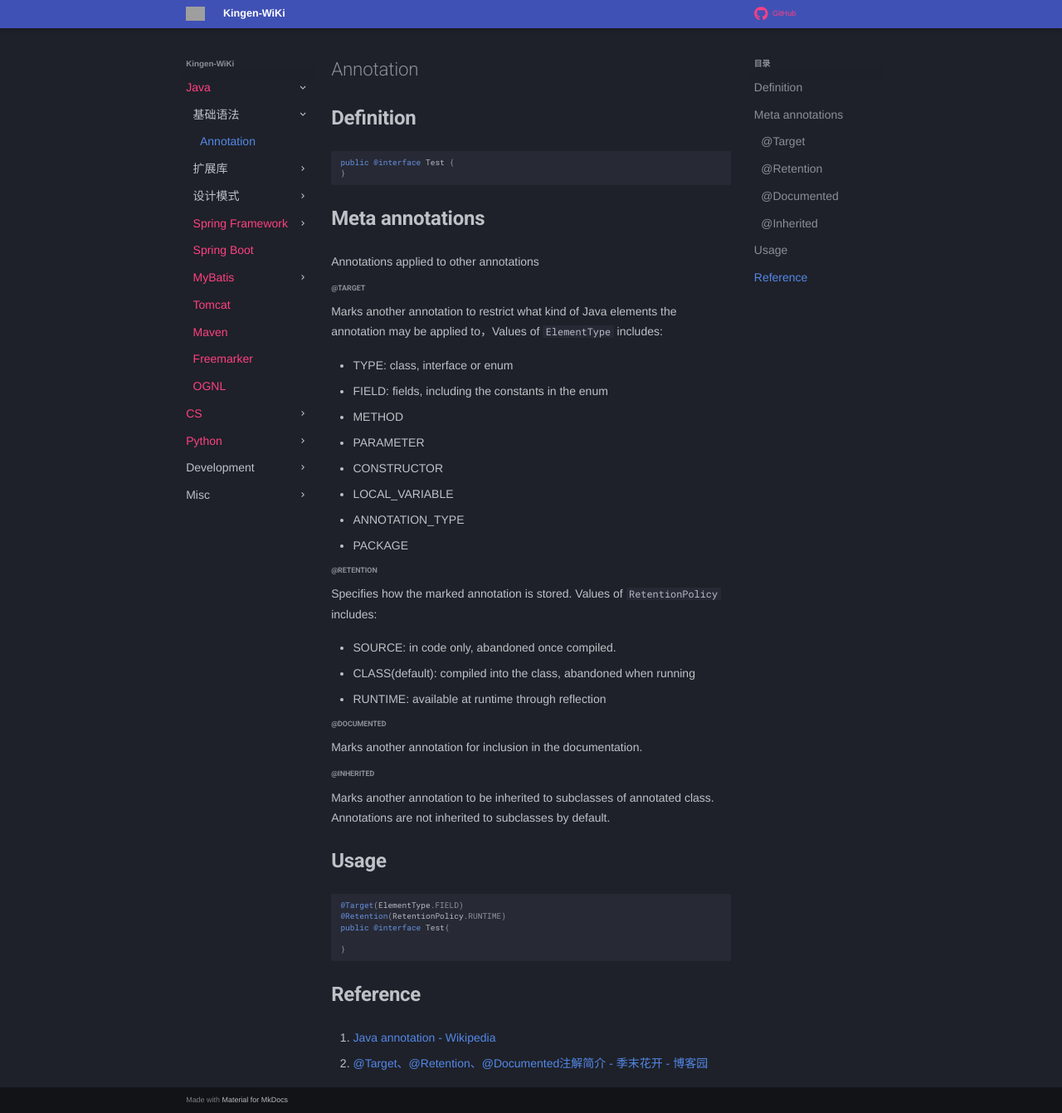
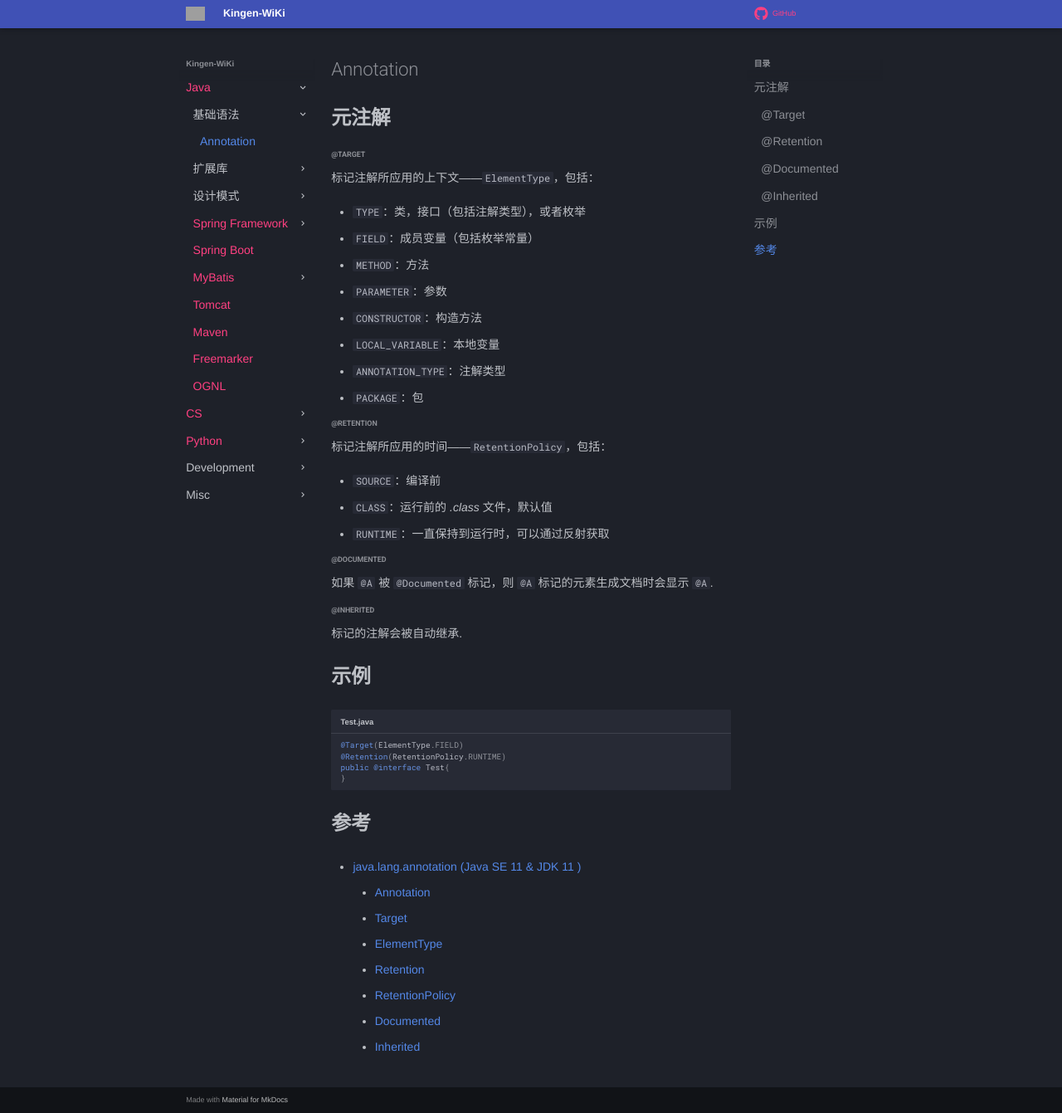
Before and after one commit to EastSunrise/wiki-kingen, an MkDocs documentation site: the page built from docs/java/language/annotation.md, in a window 1280 px wide and 1341 px high. Shown: the whole window at 83% size. Built offline with MkDocs 1.6.1 and Material for MkDocs 9.7.7, drawn with Linux system fonts in a browser that asks for light colours; nearby versions of some CDN libraries; library files that are not in the unit come from our copies; comment, search, counter and statistics services are not loaded; grey boxes are pictures that could not be loaded.

Commit message:
Reformat annotation.md

````diff
--- a/docs/java/language/annotation.md
+++ b/docs/java/language/annotation.md
@@ -1,54 +1,50 @@
-#### Definition
+#### 元注解
 
-```java
-public @interface Test {
+##### @Target
+
+标记注解所应用的上下文——`ElementType`，包括：
+
+* `TYPE`：类，接口（包括注解类型），或者枚举
+* `FIELD`：成员变量（包括枚举常量）
+* `METHOD`：方法
+* `PARAMETER`：参数
+* `CONSTRUCTOR`：构造方法
+* `LOCAL_VARIABLE`：本地变量
+* `ANNOTATION_TYPE`：注解类型
+* `PACKAGE`：包
+
+##### @Retention
+
+标记注解所应用的时间——`RetentionPolicy`，包括：
+
+- `SOURCE`：编译前
+- `CLASS`：运行前的 *.class* 文件，默认值
+- `RUNTIME`：一直保持到运行时，可以通过反射获取
+
+##### @Documented
+
+如果 `@A` 被 `@Documented` 标记，则 `@A` 标记的元素生成文档时会显示 `@A`.
+
+##### @Inherited
+
+标记的注解会被自动继承.
+
+#### 示例
+
+```java title="Test.java"
+@Target(ElementType.FIELD)
+@Retention(RetentionPolicy.RUNTIME)
+public @interface Test{
 }
 ```
 
-#### Meta annotations
+#### 参考
 
-Annotations applied to other annotations
-
-##### @Target
-
-Marks another annotation to restrict what kind of Java elements the annotation may be applied to，Values of `ElementType` includes:
-
-  * TYPE: class, interface or enum
-  * FIELD: fields, including the constants in the enum
-  * METHOD
-  * PARAMETER
-  * CONSTRUCTOR
-  * LOCAL_VARIABLE
-  * ANNOTATION_TYPE
-  * PACKAGE
-
-##### @Retention
-
-Specifies how the marked annotation is stored. Values of `RetentionPolicy` includes:
-
-  * SOURCE: in code only, abandoned once compiled.
-  * CLASS(default): compiled into the class, abandoned when running
-  * RUNTIME: available at runtime through reflection
-
-##### @Documented
-
-Marks another annotation for inclusion in the documentation.
-
-##### @Inherited
-
-Marks another annotation to be inherited to subclasses of annotated class. Annotations are not inherited to subclasses by default.
-
-#### Usage
-
-```java
-@Target(ElementType.FIELD)
-@Retention(RetentionPolicy.RUNTIME)
-public @interface Test{
-
-}
-```
-
-#### Reference
-
-1. [Java annotation - Wikipedia](https://en.wikipedia.org/wiki/Java_annotation)
-2. [@Target、@Retention、@Documented注解简介 - 季末花开 - 博客园](https://www.cnblogs.com/hyc-ana/p/9325618.html)
+- [java.lang.annotation (Java SE 11 & JDK 11 )](https://docs.oracle.com/en/java/javase/11/docs/api/java.base/java/lang/annotation/package-summary.html)
+    - [Annotation](https://docs.oracle.com/en/java/javase/11/docs/api/java.base/java/lang/annotation/Annotation.html)
+    - [Target](https://docs.oracle.com/en/java/javase/11/docs/api/java.base/java/lang/annotation/Target.html)
+    - [ElementType](https://docs.oracle.com/en/java/javase/11/docs/api/java.base/java/lang/annotation/ElementType.html)
+    - [Retention](https://docs.oracle.com/en/java/javase/11/docs/api/java.base/java/lang/annotation/Retention.html)
+    - [RetentionPolicy](https://docs.oracle.com/en/java/javase/11/docs/api/java.base/java/lang/annotation/RetentionPolicy.html)
+    - [Documented](https://docs.oracle.com/en/java/javase/11/docs/api/java.base/java/lang/annotation/Documented.html)
+    - [Inherited](https://docs.oracle.com/en/java/javase/11/docs/api/java.base/java/lang/annotation/Inherited.html)
````
